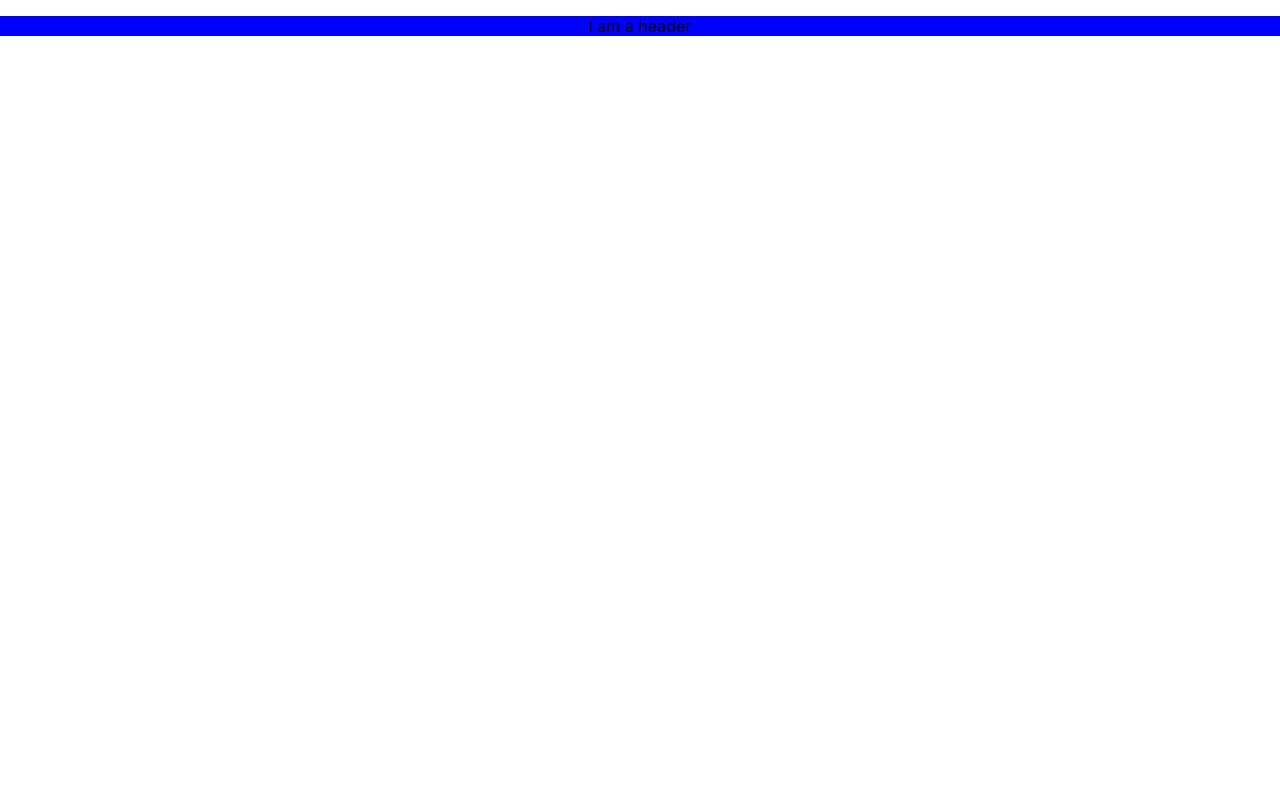
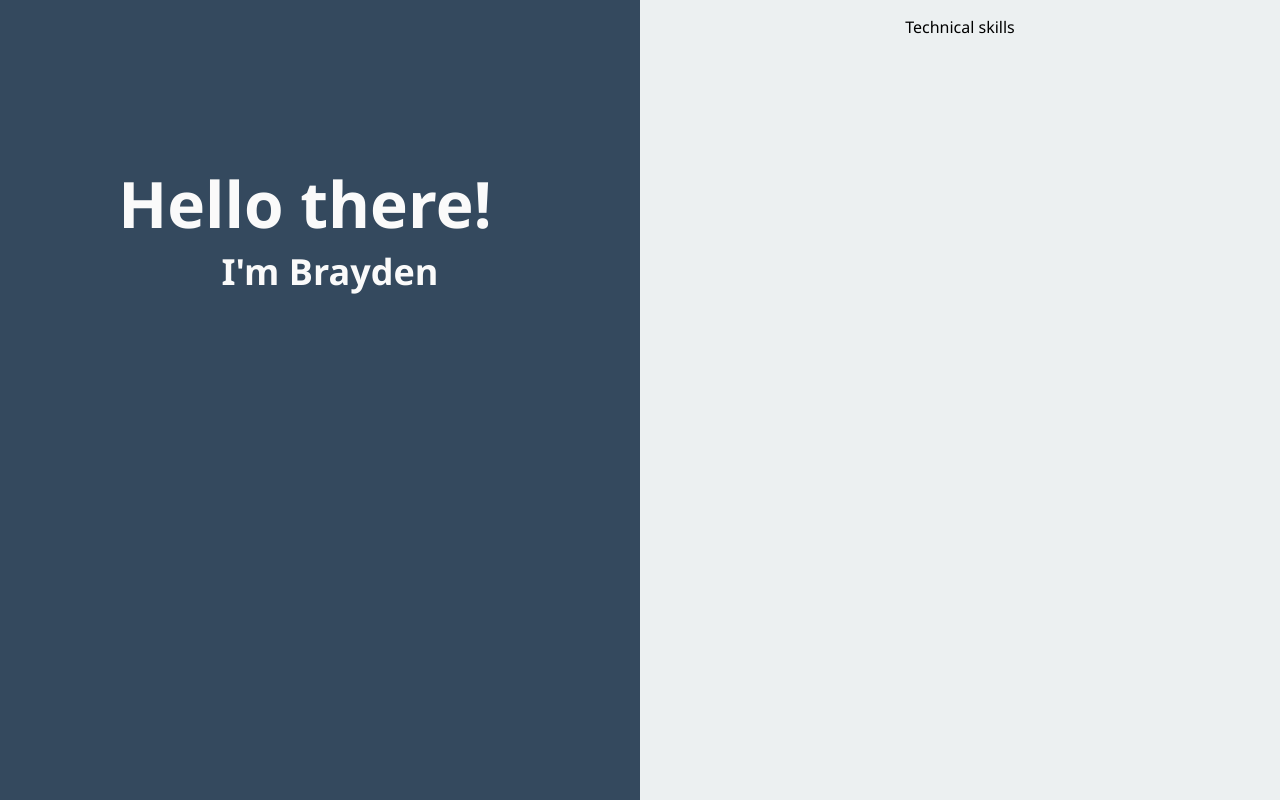
Before and after one commit to braydenlynch/personal-website, a React (Create React App) app: page / in a window 1280 px wide. Built offline with nearby package versions, Linux system fonts and the light colour scheme.

Commit message:
Header changed to Body. Style from Figma file

```diff
--- a/src/App.js
+++ b/src/App.js
@@ -1,10 +1,10 @@
 import './App.css';
-import Header from './header.js';
+import Body from './body.js';
 
 function App() {
   return (
     <div className="App">
-      <Header />
+      <Body />
     </div>
   );
 }
--- /dev/null
+++ b/src/body.css
@@ -0,0 +1,36 @@
+/* body.css for personal-website */
+
+body {
+    font-family:'Segoe UI', Tahoma, Geneva, Verdana, sans-serif;
+    background-color: #ECF0F1;
+}
+
+.introduction-module {
+    width: 50vw;
+    height: 100vh;
+    background-color: #34495E;
+    color: #FAFAFA;
+    float: left;
+}
+
+.introduction-module-title {
+    margin-top: 25%;
+}
+
+.introduction-module-title h2 {
+    padding-right: 30px;
+    margin-bottom: 0px;
+    font-size: 64px;
+}
+
+.introduction-module-title h6 {
+    padding-left: 20px;
+    font-size: 36px;
+    margin-top: 0px;
+}
+
+.information-module {
+    width: 50vw;
+    height: 100vh;
+    float: right;
+}
--- /dev/null
+++ b/src/body.js
@@ -0,0 +1,25 @@
+// Body element for personal-website app
+import './body.css';
+
+function Body() {
+    return (
+        <body>
+            <div className="introduction-module">
+                <div className="introduction-module-title">
+                    <h2>Hello there!</h2>
+                    <h6>I'm Brayden</h6>
+                </div>
+            </div>
+            <div className="information-module">
+                <div className="technical-skills">
+                    <p>Technical skills</p>
+                </div>
+                <div className="work-experiences">
+
+                </div>
+            </div>
+        </body>
+    )
+}
+
+export default Body;
--- a/src/header.css
+++ /dev/null
@@ -1,3 +0,0 @@
-header {
-    background-color: blue;
-}
--- a/src/header.js
+++ /dev/null
@@ -1,13 +0,0 @@
-// Header component for personal-website React App
-import React from 'react';
-import './header.css';
-
-function Header() {
-    return (
-        <header>
-            <p>I am a header</p>
-        </header>
-    )
-}
-
-export default Header
```
